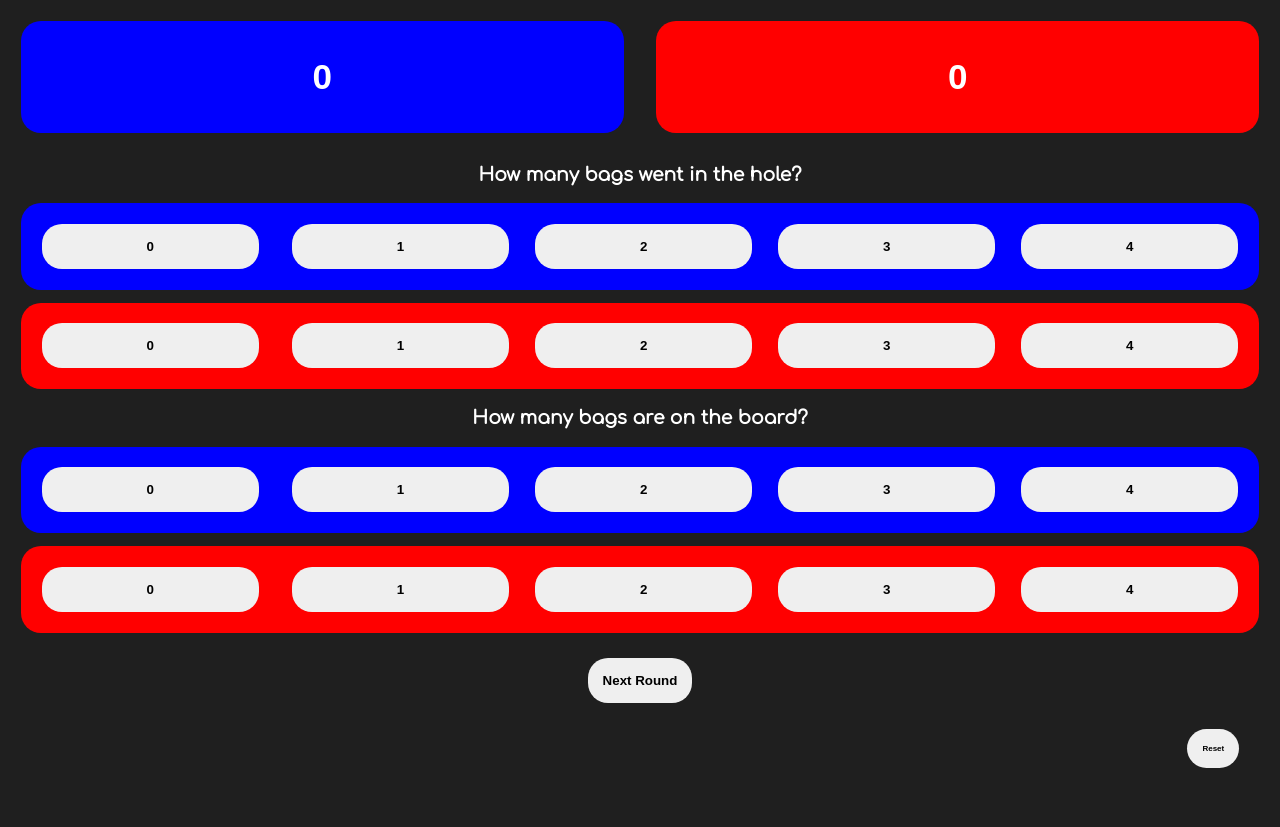
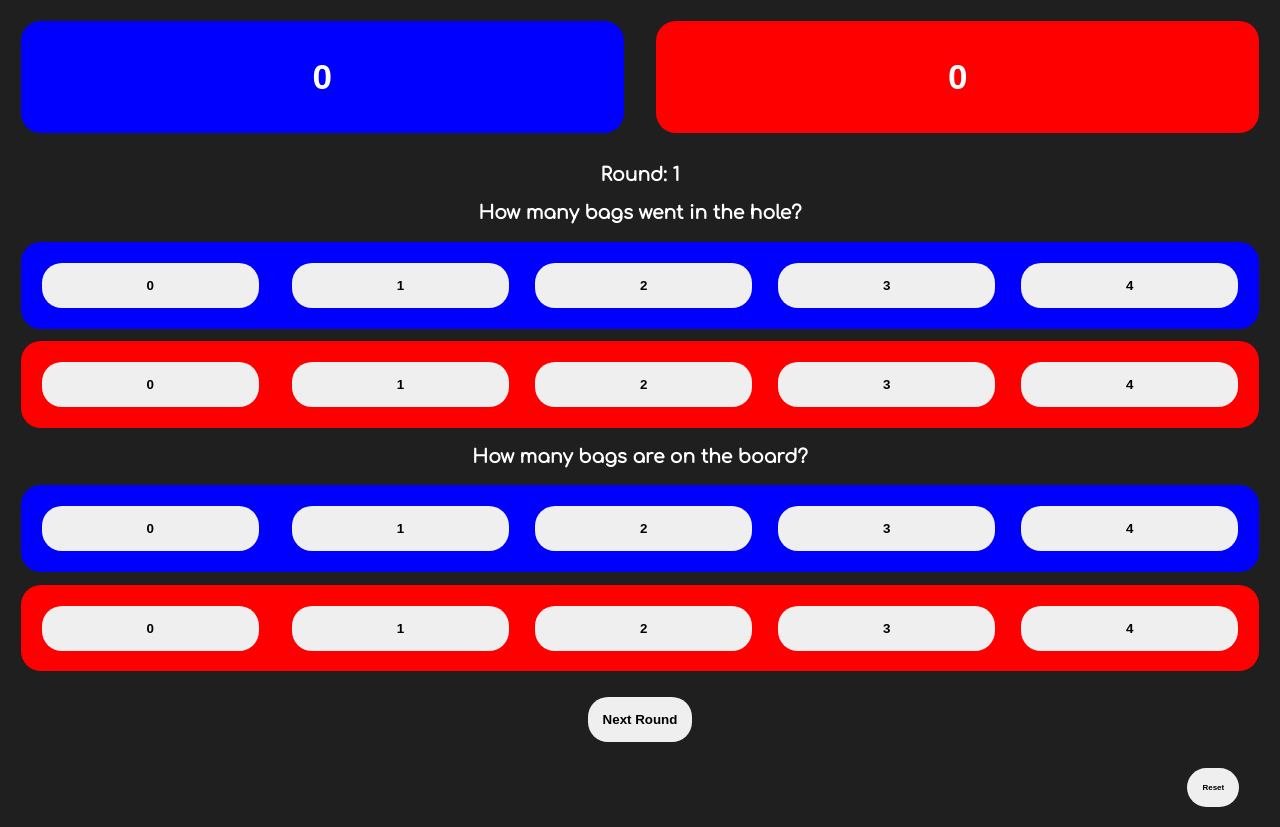
Before and after one commit to arrow-cole/games, a plain HTML site: page cornhole/index.html in a window 1280 px wide. Before the commit the page ends 800 px from the top, so only its background shows below. Drawn offline with Linux system fonts and the light colour scheme.

Commit message:
Update index.html

```diff
--- a/cornhole/index.html
+++ b/cornhole/index.html
@@ -13,6 +13,7 @@
             <button class="bluescore flex-child"><h3 id="bluescore" style="color: white;" onclick="setBlueScore()">0</h3></button>
             <button class="redscore flex-child"><h3 id="redscore" style="color: white;" onclick="setRedScore()">0</h3></button>
         </div>
+        <h3 id="round">Round: 1</h3>
         <h3>How many bags went in the hole?</h3>
 
         <div class="flex-child flex-container selector-container" style="background-color: blue; padding: 1vh;">
@@ -56,8 +57,6 @@
 
     </div>
 
-
-
     <script src="index.js"></script>
 
 </body>
```
Lines whose indentation alone changed are shown as unchanged.
